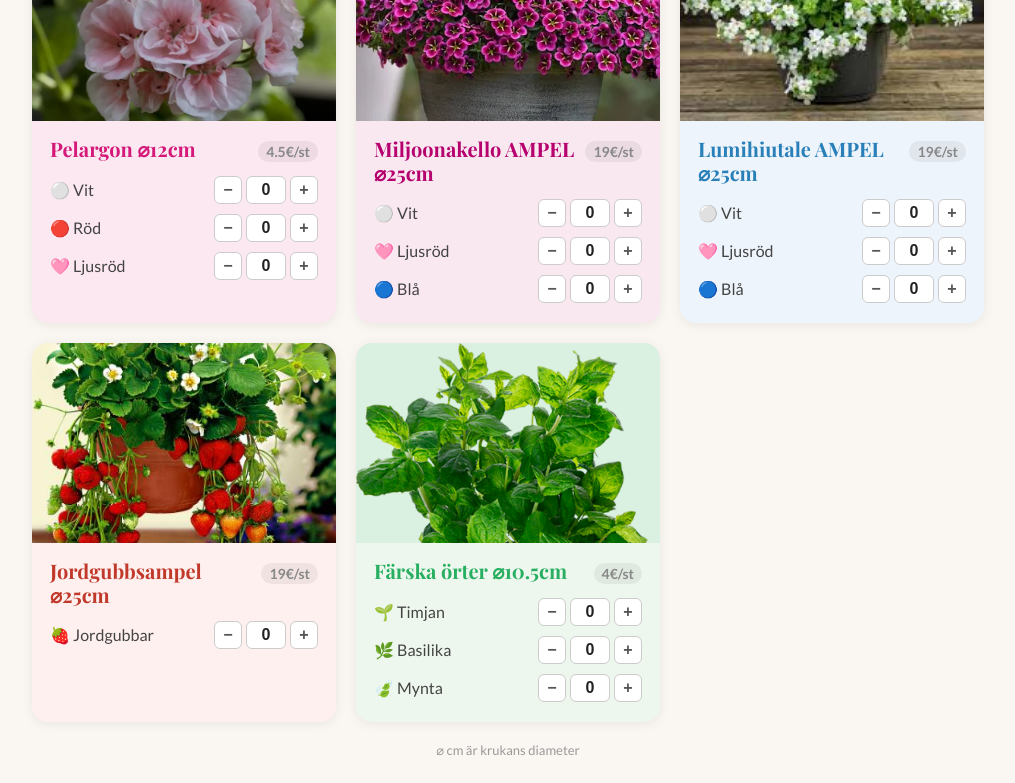
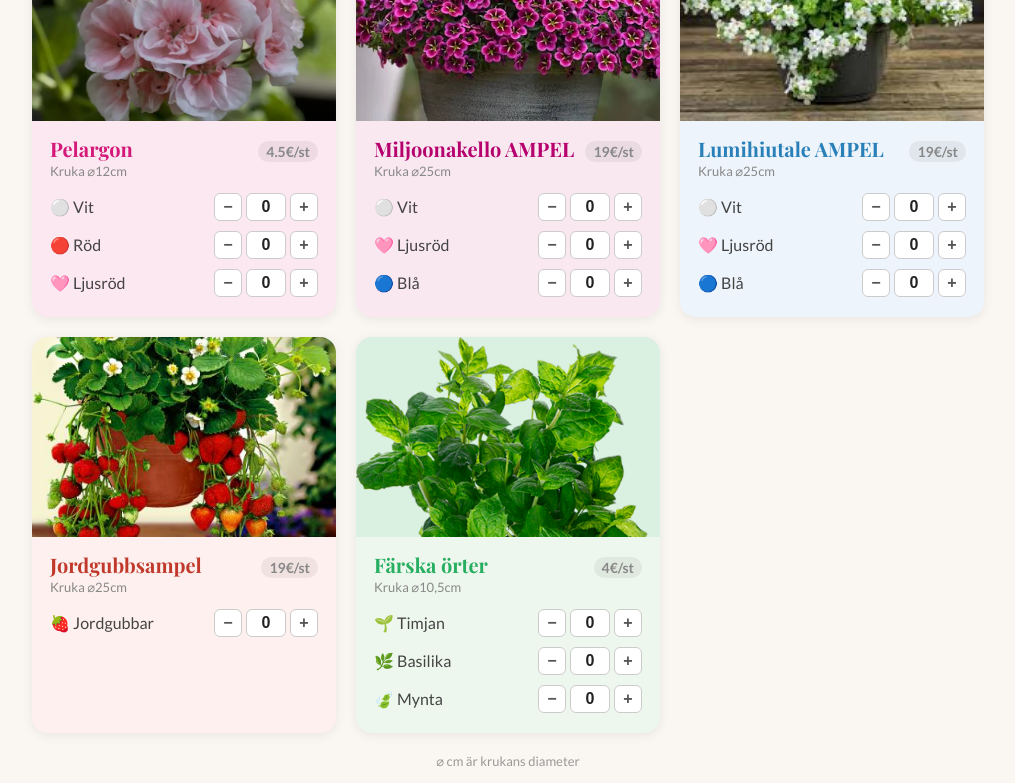
Before and after one commit to Artur-/sirkkala-blommor, a React (Vite) app: page / in a window 1280 px wide. Shown: the part 520-1303 px from the top of the page, without its empty margins (132-1147 px from the left). Built offline with nearby package versions, Linux system fonts and the light colour scheme.

Commit message:
Move pot size to detail line below flower name

```diff
--- a/src/components/FlowerCard.jsx
+++ b/src/components/FlowerCard.jsx
@@ -47,12 +47,12 @@ export default function FlowerCard({ flower, quantities, setQty }) {
               }}
             >
               {flower.category ? `${flower.category} – ${flower.name}` : flower.name}
-              {flower.detail && (
-                <span style={{ fontSize: 16, marginLeft: 6 }}>
-                  {flower.detail}
-                </span>
-              )}
             </h3>
+            {flower.detail && (
+              <p style={{ fontSize: 13, color: "#888", marginTop: 2, marginBottom: 0 }}>
+                {flower.detail}
+              </p>
+            )}
           </div>
           <span
             style={{
--- a/src/flowers.js
+++ b/src/flowers.js
@@ -1,9 +1,9 @@
 export const FLOWERS = [
   {
     id: "pelargon",
-    name: "Pelargon ⌀12cm",
+    name: "Pelargon",
     category: null,
-    detail: null,
+    detail: "Kruka ⌀12cm",
     price: 4.5,
     emoji: "🌸",
     image: "/images/pelargon.png",
@@ -14,9 +14,9 @@ export const FLOWERS = [
   },
   {
     id: "miljoonakello",
-    name: "Miljoonakello AMPEL ⌀25cm",
+    name: "Miljoonakello AMPEL",
     category: null,
-    detail: null,
+    detail: "Kruka ⌀25cm",
     price: 19,
     emoji: "🌺",
     image: "/images/miljoonakello.png",
@@ -27,9 +27,9 @@ export const FLOWERS = [
   },
   {
     id: "lumihiutale",
-    name: "Lumihiutale AMPEL ⌀25cm",
+    name: "Lumihiutale AMPEL",
     category: null,
-    detail: null,
+    detail: "Kruka ⌀25cm",
     price: 19,
     emoji: "🌼",
     image: "/images/lumihiutale.jpg",
@@ -41,9 +41,9 @@ export const FLOWERS = [
   },
   {
     id: "jordgubbar",
-    name: "Jordgubbsampel ⌀25cm",
+    name: "Jordgubbsampel",
     category: null,
-    detail: null,
+    detail: "Kruka ⌀25cm",
     price: 19,
     emoji: "🍓",
     image: "/images/jordgubbar.jpg",
@@ -54,9 +54,9 @@ export const FLOWERS = [
   },
   {
     id: "orter",
-    name: "Färska örter ⌀10.5cm",
+    name: "Färska örter",
     category: null,
-    detail: null,
+    detail: "Kruka ⌀10,5cm",
     price: 4,
     emoji: "🌿",
     image: "/images/mynta.png",
```
